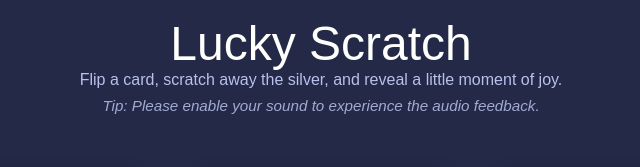
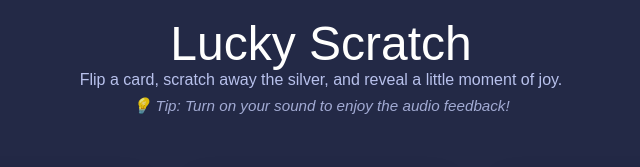
Before and after one commit to yangluo1234/yangluo1234.github.io, a plain HTML site: page assignment3/index.html in a window 1280 px wide. Shown: the top 167 px of the page, 319-959 px from the left. Drawn offline with Linux system fonts and the light colour scheme; a web font is replaced by a local one.

Commit message:
adjust tip
adjust tip

```diff
--- a/assignment3/index.html
+++ b/assignment3/index.html
@@ -89,7 +89,7 @@ Generated based on custom prompts written by Yang Luo for the Lucky Scratch proj
         Flip a card, scratch away the silver, and reveal a little moment of joy.
       </p>
       <p class="note">
-        Tip: Please enable your sound to experience the audio feedback.
+        💡 Tip: Turn on your sound to enjoy the audio feedback!
       </p>
     </header>
 
```
